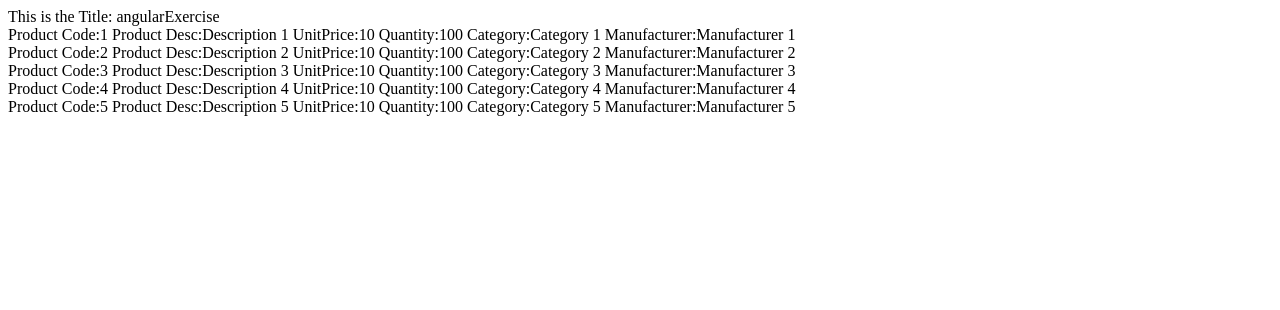
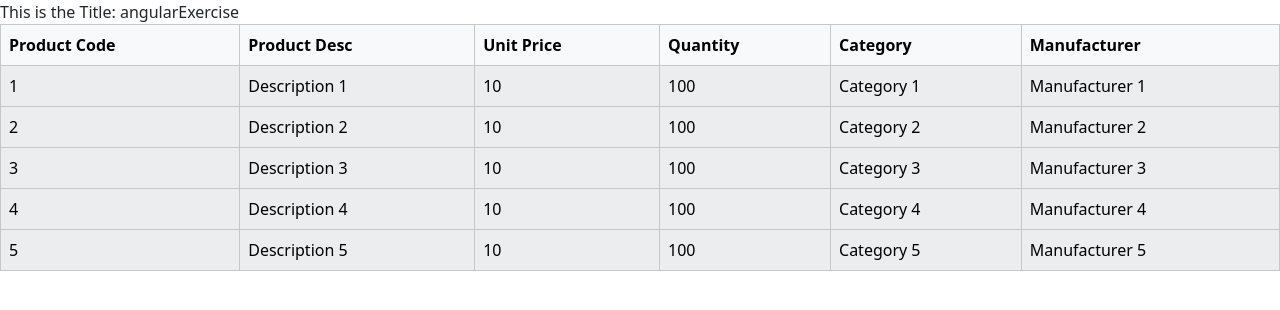
Before and after one commit to Gokul-DA/AngularExercise, an Angular app: page / in a window 1280 px wide. Shown: the top 310 px of the page. Built offline with nearby package versions, Linux system fonts and the light colour scheme.

Commit message:
Exercise 3: created a table Added bootstrap and jquery

```diff
--- a/angular.json
+++ b/angular.json
@@ -16,18 +16,17 @@
             "outputPath": "dist/angular-exercise",
             "index": "src/index.html",
             "main": "src/main.ts",
-            "polyfills": [
-              "zone.js"
+            "polyfills": ["zone.js"],
+            "tsConfig": "tsconfig.app.json",
+            "assets": ["src/favicon.ico", "src/assets"],
+            "styles": [
+              "src/styles.css",
+              "node_modules/bootstrap/dist/css/bootstrap.min.css"
             ],
-            "tsConfig": "tsconfig.app.json",
-            "assets": [
-              "src/favicon.ico",
-              "src/assets"
-            ],
-            "styles": [
-              "src/styles.css"
-            ],
-            "scripts": []
+            "scripts": [
+              "node_modules/jquery/dist/jquery.min.js",
+              "node_modules/bootstrap/dist/js/bootstrap.min.js"
+            ]
           },
           "configurations": {
             "production": {
@@ -77,18 +76,10 @@
         "test": {
           "builder": "@angular-devkit/build-angular:karma",
           "options": {
-            "polyfills": [
-              "zone.js",
-              "zone.js/testing"
-            ],
+            "polyfills": ["zone.js", "zone.js/testing"],
             "tsConfig": "tsconfig.spec.json",
-            "assets": [
-              "src/favicon.ico",
-              "src/assets"
-            ],
-            "styles": [
-              "src/styles.css"
-            ],
+            "assets": ["src/favicon.ico", "src/assets"],
+            "styles": ["src/styles.css"],
             "scripts": []
           }
         }
--- a/package.json
+++ b/package.json
@@ -18,6 +18,8 @@
     "@angular/platform-browser": "^16.2.0",
     "@angular/platform-browser-dynamic": "^16.2.0",
     "@angular/router": "^16.2.0",
+    "bootstrap": "^5.3.2",
+    "jquery": "^3.7.1",
     "rxjs": "~7.8.0",
     "tslib": "^2.3.0",
     "zone.js": "~0.13.0"
--- /dev/null
+++ b/src/app/product-component/product-component.component.1.html
@@ -0,0 +1,25 @@
+<div>
+  <table class="table table-striped table-light table-bordered table-hover">
+    <thead>
+      <tr>
+        <th>Product Code</th>
+        <th>Product Desc</th>
+        <th>Unit Price</th>
+        <th>Quantity</th>
+        <th>Category</th>
+        <th>Manufacturer</th>
+      </tr>
+    </thead>
+
+    <tbody *ngFor="let product of products">
+      <tr>
+        <td>{{ product.productCode }}</td>
+        <td>{{ product.productDescription }}</td>
+        <td>{{ product.unitPrice }}</td>
+        <td>{{ product.quantity }}</td>
+        <td>{{ product.category }}</td>
+        <td>{{ product.manufacturer }}</td>
+      </tr>
+    </tbody>
+  </table>
+</div>
--- a/src/app/product-component/product-component.component.ts
+++ b/src/app/product-component/product-component.component.ts
@@ -3,7 +3,7 @@ import { Product } from './product';
 
 @Component({
   selector: 'app-product',
-  templateUrl: './product-component.component.html',
+  templateUrl: './product-component.component.1.html',
   styleUrls: ['./product-component.component.css'],
 })
 export class ProductComponent {
--- a/src/index.html
+++ b/src/index.html
@@ -1,11 +1,11 @@
-<!doctype html>
+<!DOCTYPE html>
 <html lang="en">
   <head>
-  <meta charset="utf-8">
+    <meta charset="utf-8" />
     <title>AngularExercise</title>
-  <base href="/">
-  <meta name="viewport" content="width=device-width, initial-scale=1">
-  <link rel="icon" type="image/x-icon" href="favicon.ico">
+    <base href="/" />
+    <meta name="viewport" content="width=device-width, initial-scale=1" />
+    <link rel="icon" type="image/x-icon" href="favicon.ico" />
   </head>
   <body>
     <app-root></app-root>
```
Also changed, not shown: 1 other file (tests, documents, lock files or other folders). Lines whose indentation alone changed are shown as unchanged.
